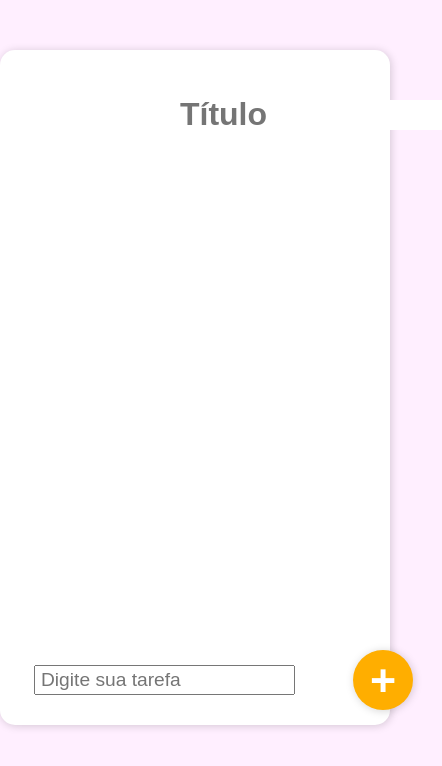
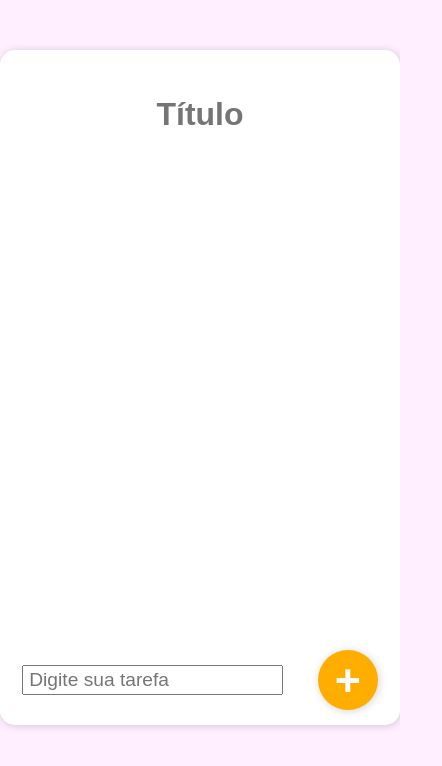
Before and after one commit to gabrielopes7/ToDoList-react, a React (Create React App) app: page / in a window 390 px wide. Shown: the top 766 px of the page, 442 px wide, since content can reach past the window. Built offline with nearby package versions, Linux system fonts and the light colour scheme; the HTML template or start-up script is replaced by a standard one.

Commit message:
Projeto concluido

```diff
--- a/src/Title.js
+++ b/src/Title.js
@@ -17,7 +17,7 @@ function Title() {
       <input
         id="inputSetTitle"
         type="text"
-        maxLength={20}
+        maxLength={25}
         placeholder="Título"
         onChange={handleText}
       ></input>
--- a/src/styles/Body.css
+++ b/src/styles/Body.css
@@ -13,7 +13,7 @@
     background-color: #FFFFFF;
     border-radius: 15px;
     box-shadow: 1px 1px 8px rgba(0, 0, 0, 0.171);
-    max-width: 500px;
+    width: 500px;
     height: 80vh;
 }
 
@@ -21,10 +21,12 @@
     display: flex;
     justify-content: center;
     align-items: center;
+    width: 100%;
 }
 
 #inputSetTitle{
     text-align: center;
+    max-width: 400px;
     font-size: 2rem;
     font-weight: 700;
     border: none;
@@ -81,6 +83,7 @@
     justify-content: space-around;
     align-items: flex-end;
     text-align: center;
+    width: 100%;
 }
 
 #addDo #buttonAdd{
@@ -111,10 +114,12 @@
 }
 
 
+@media (max-width: 600px){
+    #container{
+        width: 400px;
+    }
+    #inputSetTitle{
+        max-width: 200px;
 
-@media screen
-   and (min-width : 1600px) {
-    #container{
-        max-width: 500px;
     }
 }
```
